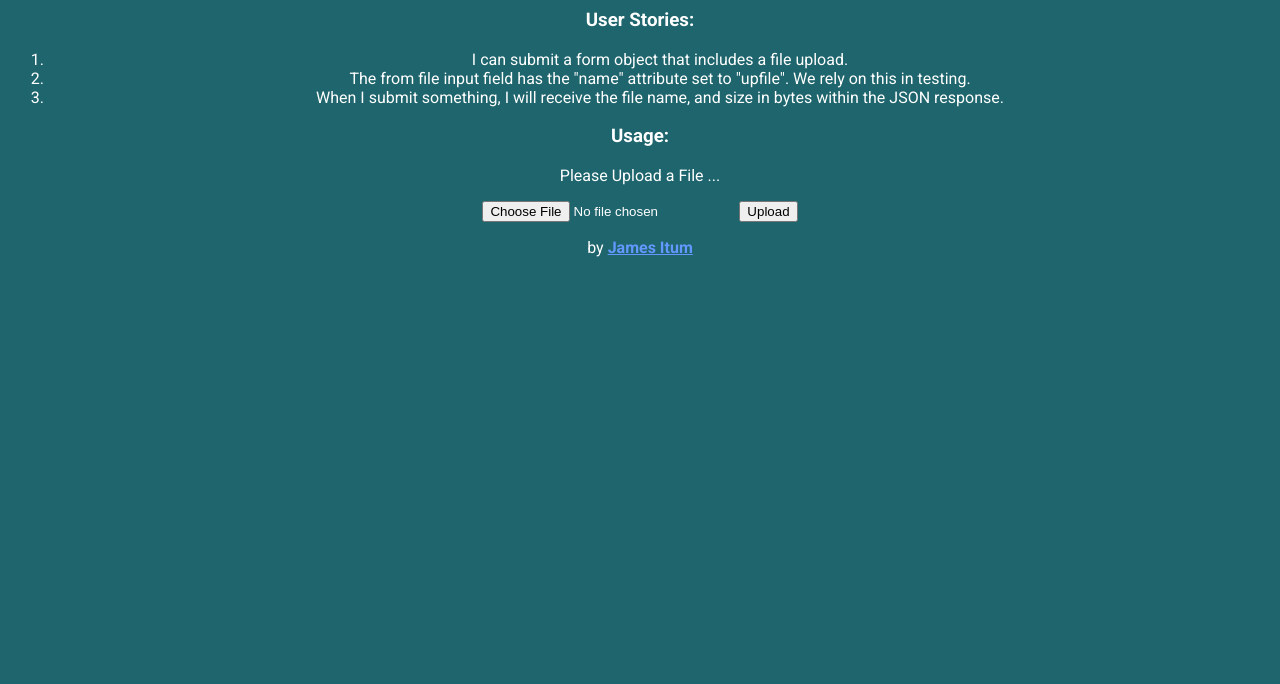
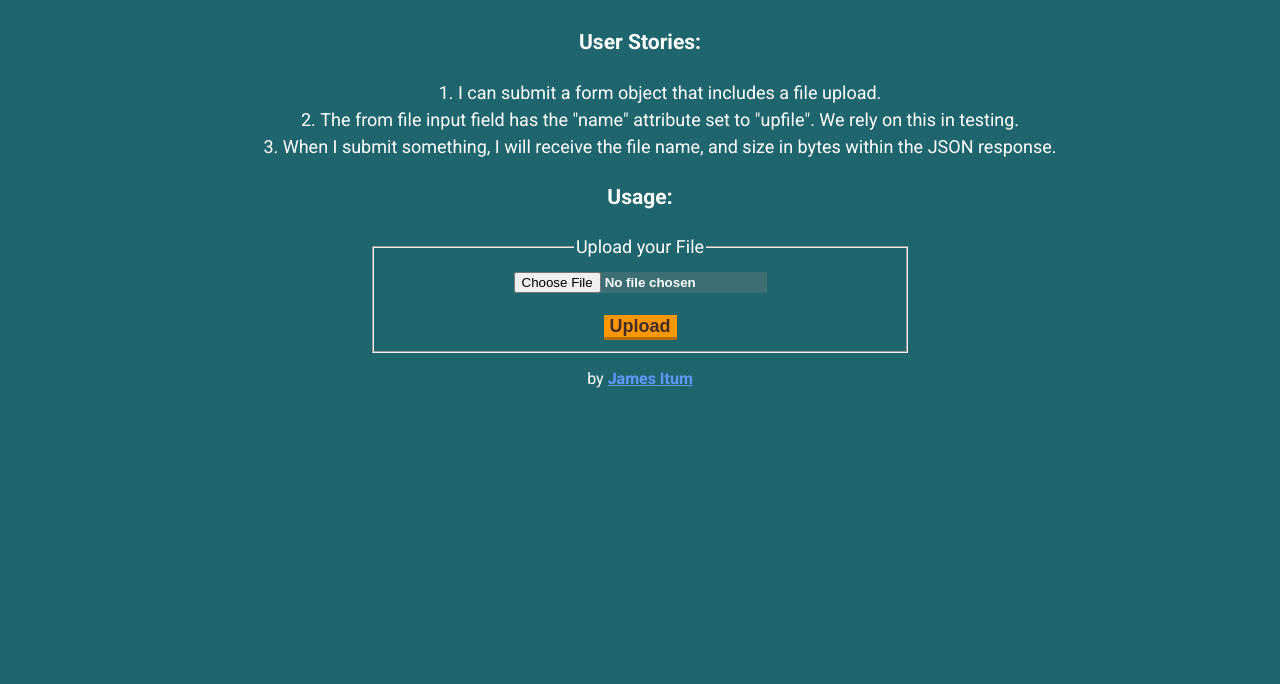
Before and after one commit to isemaj/fcc-metadata-microservice, a website: page public/index.html in a window 1280 px wide. Shown: the part 116-800 px from the top of the page. Drawn offline with Linux system fonts and the light colour scheme.

Commit message:
add styling

```diff
--- a/public/index.html
+++ b/public/index.html
@@ -8,7 +8,7 @@
    </head>
 
    <body>
-      <div class="container">
+      <div class="user-stories">
         <h1>API Project: File Metadata Microservice</h1>
         <h3>User Stories:</h3>
         <ol>
@@ -18,15 +18,14 @@
         </ol>
 
         <h3>Usage:</h3>
-        <p>
-          Please Upload a File ...
-        </p>
-        <div class="view">
+        <fieldset>
+          <legend>Upload your File</legend>
           <form enctype="multipart/form-data" method="POST" action="/api/fileanalyse">
-            <input id="inputfield" type="file" name="upfile">
-            <input id="button" type="submit" value="Upload">
+            <input class="file-button" type="file" name="upfile">
+            <br>
+            <input class="upload-button" type="submit" value="Upload">
           </form>
-        </div>
+        </fieldset>
       </div>
       <div class="footer">
         <p>
--- a/public/style.css
+++ b/public/style.css
@@ -34,25 +34,29 @@ a {
   font-weight: bold;
 }
 
-.post-button {
-  margin-top: 10px;
+.upload-button {
+  margin-top: 1.2em;
   font-size: 1em;
   font-weight: bold;
   color: #412d2d;
   background-color: #FF9800;
   border: none;
-  margin-left: 10px;
   height: 25px;
   border-bottom: 3.5px solid #b46b00;
   cursor: pointer;
 }
 
-.post-button:hover {
+.upload-button:hover {
   background-color: #ffba54;
 }
 
-.post-button:active {
+.upload-button:active {
   transform: translate(0px, 5px);
+}
+
+.file-button {
+  font-weight: bold;
+  background-color: #8080804d;
 }
 
 #url_input {
@@ -61,6 +65,7 @@ a {
   width: 10em;
 }
 
-span {
-  color: #ff9841;
+fieldset {
+  margin: 0 auto;
+  width: 40%;
 }
```
